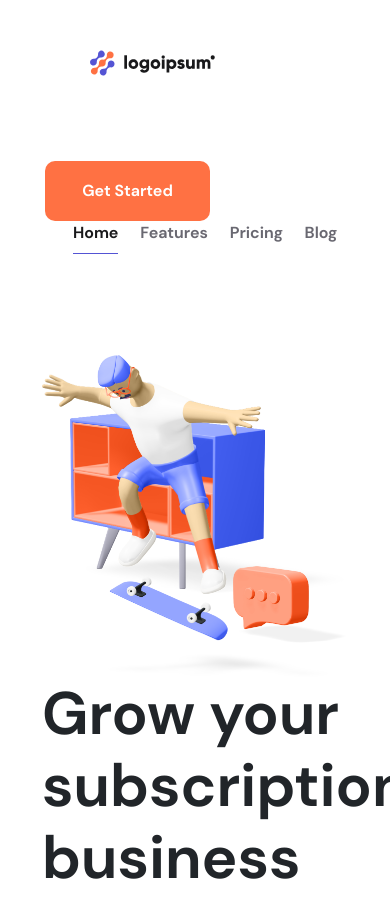
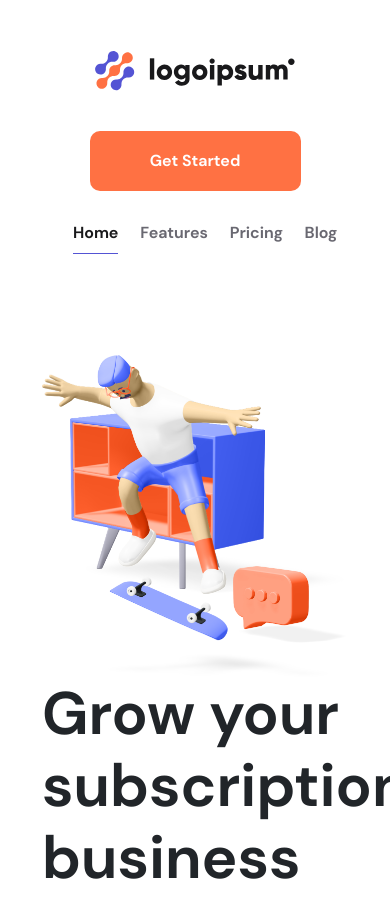
Before and after one commit to BudakovDmitry/forforce-test, a website built with webpack: page src/index.html in a window 390 px wide. Shown: the top 897 px of the page. Built offline with nearby package versions, Linux system fonts and the light colour scheme.

Commit message:
Update header style

```diff
--- a/src/index.html
+++ b/src/index.html
@@ -11,7 +11,7 @@
                 <div class="row">
                     <a
                         href="#"
-                        class="col-6 col-md-3 header__logo order-1 order-md-1 link"
+                        class="col-12 col-sm-6 col-md-3 header__logo order-1 order-md-1 link"
                     >
                         <img
                             class="img-fluid"
@@ -36,7 +36,7 @@
                         </ul>
                     </nav>
                     <button
-                        class="col-6 col-md-3 btn header__button button order-2 order-md-3"
+                        class="col-12 col-sm-6 col-md-3 btn header__button button order-2 order-md-3"
                     >
                         Get Started
                     </button>
--- a/src/styles.scss
+++ b/src/styles.scss
@@ -57,16 +57,18 @@ $grey-color: #696871;;
     display: flex;
     align-items: center;
     @media screen and (max-width: 768px) {
-      padding: 20px 20px;
-      margin-bottom: 50px;
-      margin-left: 40px;
+      display: block;
+      text-align: center;
+      padding: 20px 0;
+      margin: 0 auto;
+      margin-bottom: 20px;
     }
   }
   &__button {
     background-color: $orange-color;
     @media screen and (max-width: 768px) {
-      margin-top: 15px;
-      margin-left: 15px;
+      margin: 0 auto;
+      margin-bottom: 30px;
     }
     &:hover {
       background-color: $dark-orange-color;
```
